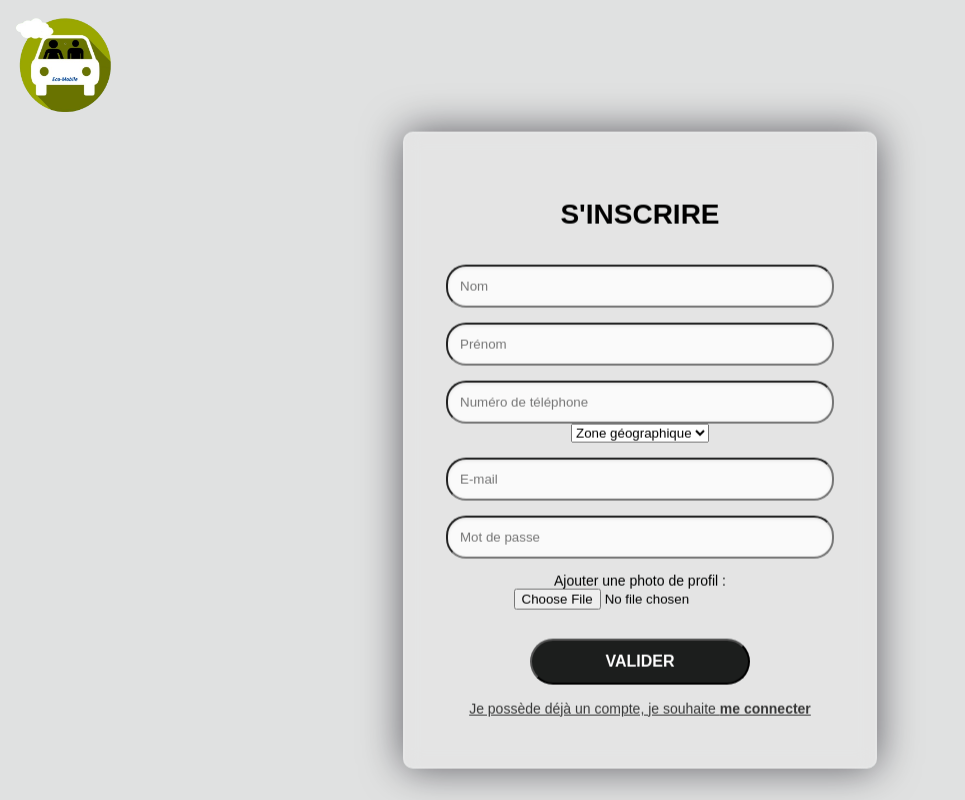
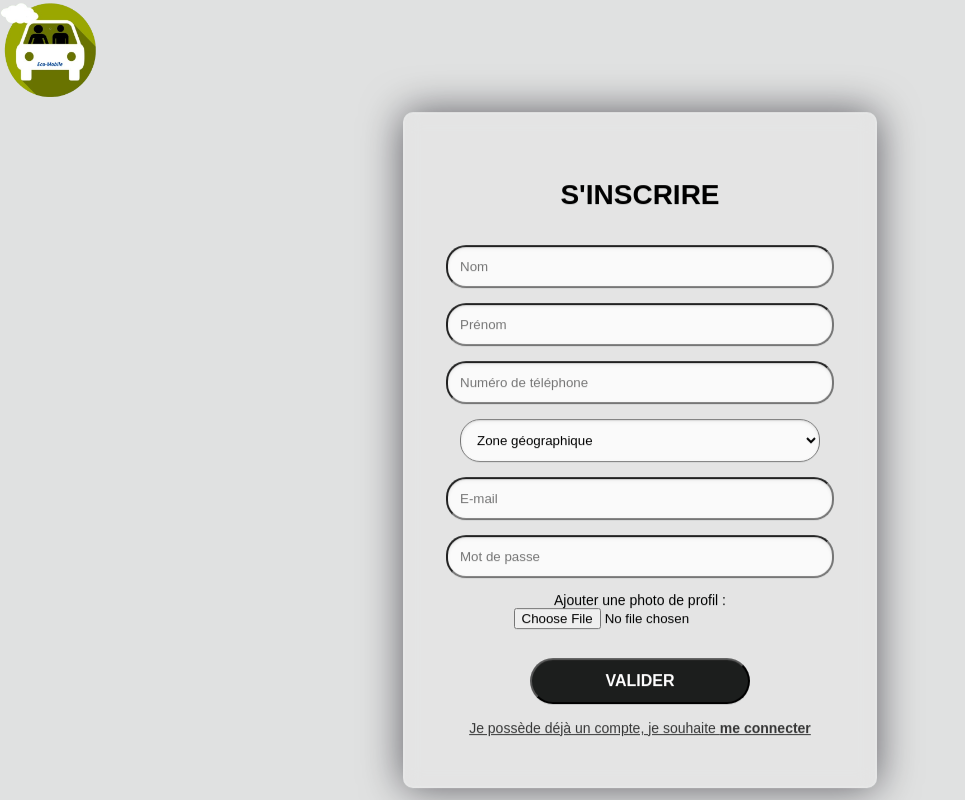
Before and after one commit to franfran23/eco-mobile, a Flask app: page /signup in a window 1280 px wide. Shown: the whole page, without its empty margins (0-965 px from the left). Run offline with Flask 3, Linux system fonts and the light colour scheme.

Commit message:
probeleme de fusion

```diff
--- a/static/style.css
+++ b/static/style.css
@@ -1,6 +1,5 @@
 /* style pour toutes les pages */
 body {
-    padding: 15px;
     margin-bottom: 10px;
     margin: 0 auto;
     font-family: Arial, Helvetica, sans-serif;
@@ -199,7 +198,12 @@ input.login {
     box-shadow: inset 0 1px 3px rgba(0, 0, 0, 0.1);
 }
 select.login {
-    /*Copier la classe au dessus*/
+    width: 90%;
+    padding: 12px;
+    margin-top: 15px;
+    border-radius: 20px;
+    background-color: rgba(255, 255, 255, 0.8);
+    box-shadow: inset 0 1px 3px rgba(0, 0, 0, 0.1);
 }
 
 .formAccount{
--- a/templates/index.html
+++ b/templates/index.html
@@ -20,16 +20,16 @@
 	</script>
 
 	<header>
+		<a href= "/"><img src="/static/Images/logo.png" class="logo" alt="Logo" /></a>
 		<nav>
-			<a href= "/"><img src="/static/Images/logo.png" class="logo" alt="Logo" /></a>
 			<a href= "/contacts"><button class="button">Messages</button></a>
 			<form id="searchForm" action="" method="GET">
 				<input class="Searchinput" style="background-image:url(/static/Images/search.png); background-position:right; background-repeat:no-repeat; background-size: 20px auto; margin-right: 38px; width: 175px;" id="searchInput" name="search" class="searchInput" placeholder="entrer un itinéraire ...">
 				<!-- <img class="search icon" src="/static/Images/search.png" alt="search" onclick="submitForm()"> -->
 			</form>
+			<button class="buttonLog" id="buttonLogIn" onclick="location.href='/login'">Login</button><br />
+			<button class="buttonLog" id="buttonLogOut" onclick="location.href='/logout'">Logout</button><br />
 			<img src="/static/Images/user.png" class="user" alt="User" />
-			<button class="buttonLog" id="buttonLogIn" onclick="location.href='/login'">Login</button>
-			<button class="buttonLog" id="buttonLogOut" onclick="location.href='/logout'">Logout</button>
 		</nav>
 	</header>
 </head>
```
Also changed, not shown: other parts of static/style.css (+2 -2 lines).
